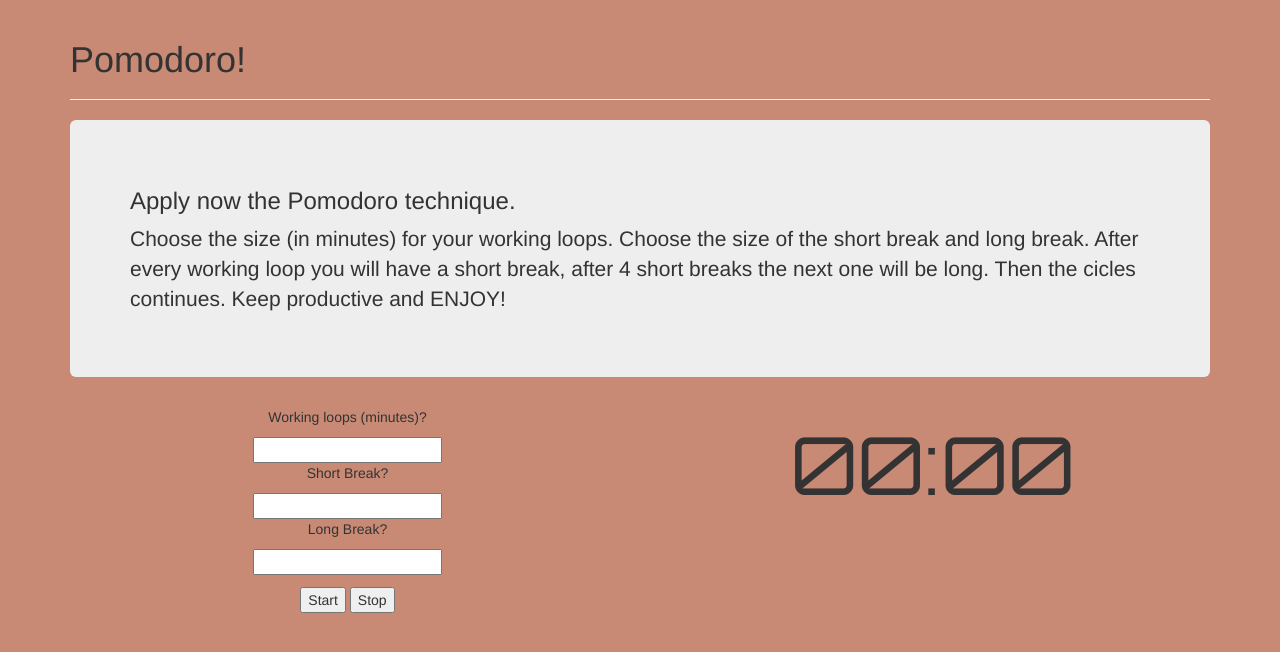
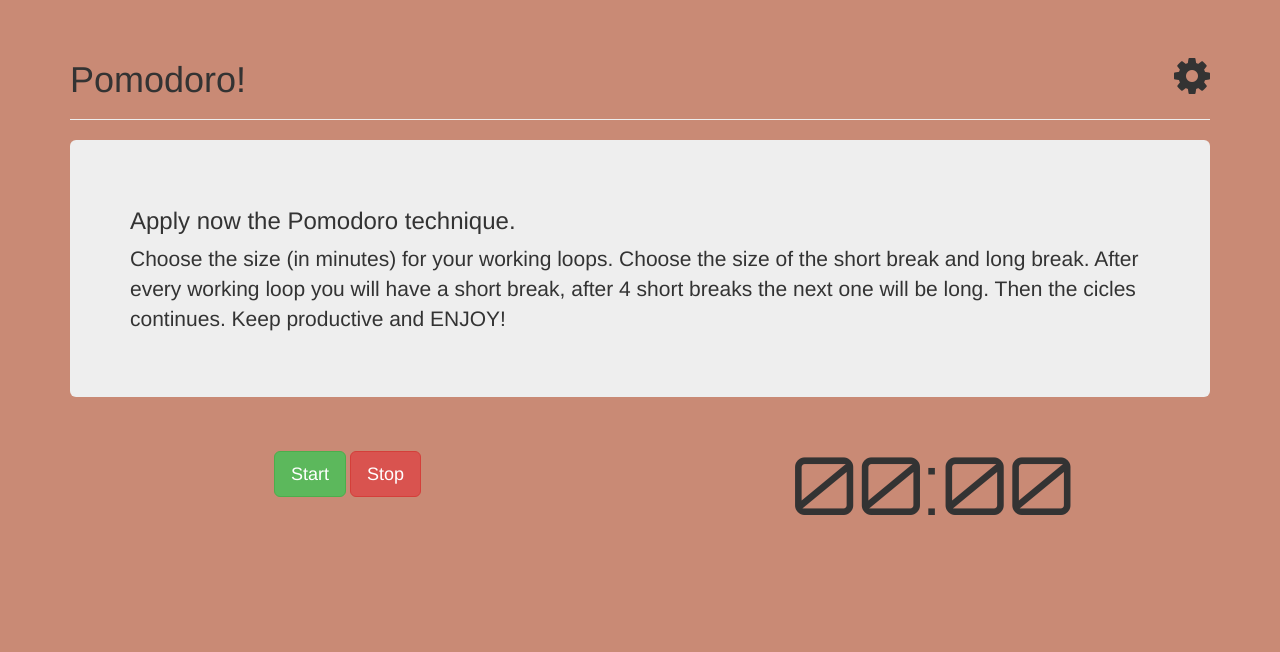
Before and after one commit to carlababa/pomodoro, a plain HTML site: page index.html in a window 1280 px wide. Drawn offline with nearby package versions, Linux system fonts and the light colour scheme.

Commit message:
Created functionality for hidding form and styled the form

```diff
--- /dev/null
+++ b/animation.js
@@ -0,0 +1,13 @@
+function addSpinClass(element) {
+  element.classList.add('fa-spin', 'fa-fw');
+}
+
+function removeSpinClass(element) {
+  element.classList.remove('fa-spin', 'fa-fw');
+}
+
+function showHideForm(formId){
+  var _form = document.getElementById(formId);
+  _form.style.display = (_form.style.display != "block") ? "block" : "none";
+  return false;
+}
--- a/index.html
+++ b/index.html
@@ -4,13 +4,22 @@
     <title>Pomodoro!</title>
     <link rel="stylesheet" href="https://maxcdn.bootstrapcdn.com/bootstrap/3.3.6/css/bootstrap.min.css" integrity="sha384-1q8mTJOASx8j1Au+a5WDVnPi2lkFfwwEAa8hDDdjZlpLegxhjVME1fgjWPGmkzs7" crossorigin="anonymous">
     <link href='https://fonts.googleapis.com/css?family=Orbitron' rel='stylesheet' type='text/css'>
+    <link href="https://maxcdn.bootstrapcdn.com/font-awesome/4.6.3/css/font-awesome.min.css" rel="stylesheet" integrity="sha384-T8Gy5hrqNKT+hzMclPo118YTQO6cYprQmhrYwIiQ/3axmI1hQomh7Ud2hPOy8SP1" crossorigin="anonymous">
     <link rel="stylesheet" type="text/css" href="style.css">
     <script src="app.js"></script>
+    <script src="animation.js"></script>
   </head>
   <body>
     <div class="container">
       <div class="page-header">
-        <h1>Pomodoro!</h1>
+        <div class="row">
+          <div class="col-md-6">
+            <h1>Pomodoro!</h1>
+          </div>
+          <div class="col-md-6 cog">
+            <i class="fa fa-cog fa-3x" aria-hidden="true" onmouseover="addSpinClass(this)" onmouseout="removeSpinClass(this)" onclick="return showHideForm('hiddenForm');"></i>
+          </div>
+        </div>
       </div>
       <div class="jumbotron">
         <h3>Apply now the Pomodoro technique.</h3>
@@ -22,15 +31,31 @@
       </div>
       <div class="row">
         <div class="col-md-6 center">
-          <p>Working loops (minutes)?</p>
-          <input type="number" id="inputId"></input>
-          <p>Short Break?</p>
-          <input type="number" id="smallRest"></input>
-          <p>Long Break?</p>
-          <input type="number" id="bigRest"></input>
+          <form id="hiddenForm" style="display:none">
+            <div class="row">
+              <div class="form-group">
+                <div class="col-xs-12 pLabel">
+                  <label>Working loops (minutes)?</label>
+                  <input type="number" class="form-control" id="inputId"></input>
+                </div>
+              </div>
+              <div class="form-group">
+                <div class="col-xs-12 pLabel">
+                  <label>Short Break?</label>
+                  <input type="number" class="form-control" id="smallRest"></input>
+                </div>
+              </div>
+              <div class="form-group">
+                <div class="col-xs-12 pLabel">
+                  <label>Long Break?</label>
+                  <input type="number" class="form-control" id="bigRest"></input>
+                </div>
+              </div>
+            </div>
+          </form>
           <div class="button">
-            <button onclick="start()" id="start">Start</button>
-            <button onclick="stop()" id="stop">Stop</button>
+            <button class="btn btn-success btn-lg" onclick="start()" id="start">Start</button>
+            <button class="btn btn-danger btn-lg" onclick="stop()" id="stop">Stop</button>
           </div>
         </div>
         <div class="col-md-6 center">
--- a/style.css
+++ b/style.css
@@ -6,12 +6,27 @@
 .center {
   text-align: center;
   vertical-align: middle;
+  padding: 0px 100px;
 }
 
 .button {
-  padding-top: 12px;
+  padding-top: 24px;
 }
 
 body {
   background-color: #C98A75;
 }
+
+.cog {
+  text-align: right;
+  padding-top: 15px;
+  padding-right: 15px;
+}
+
+.fa-fw {
+  width: 0.89em;
+}
+
+.pLabel {
+  padding-top: 12px;
+}
```
